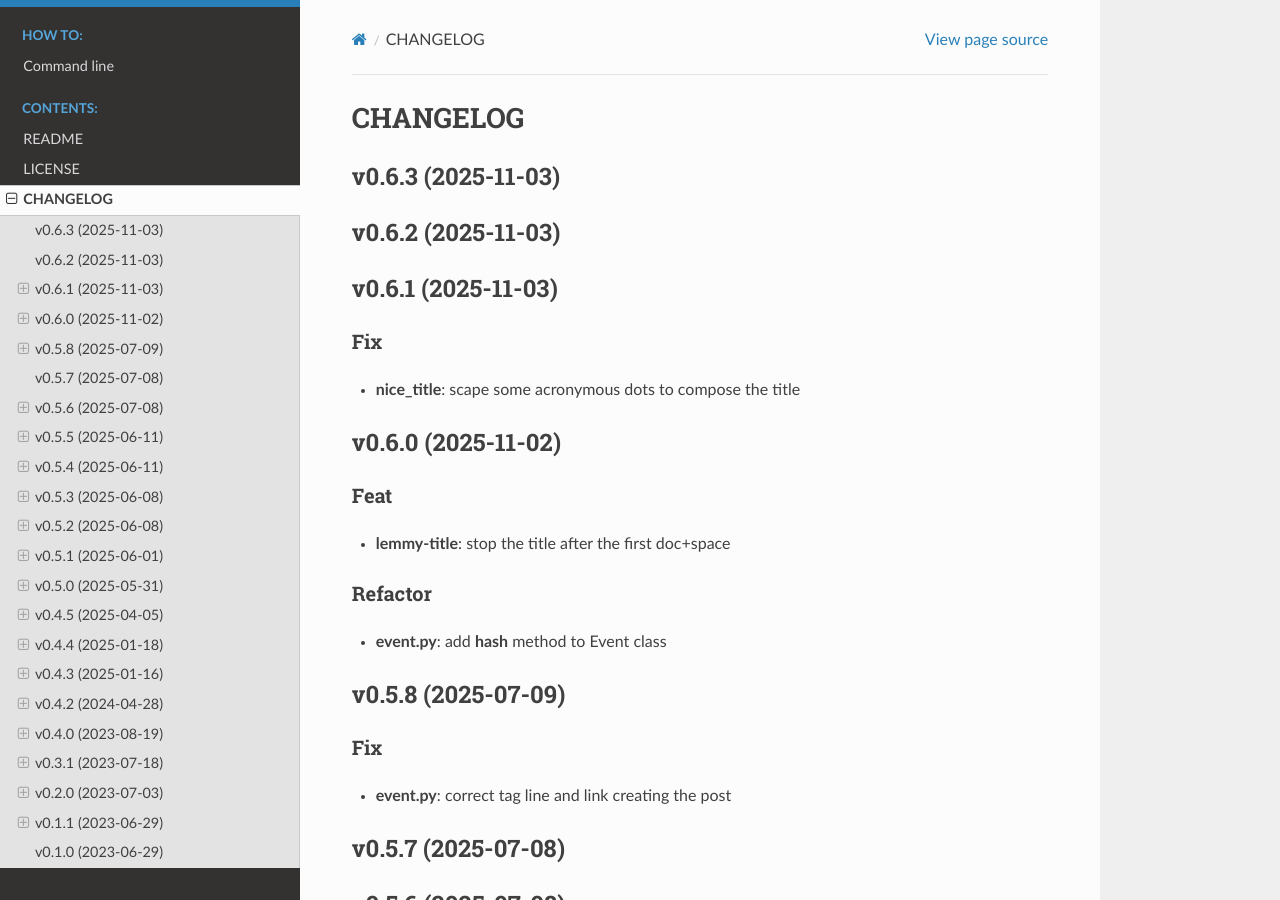
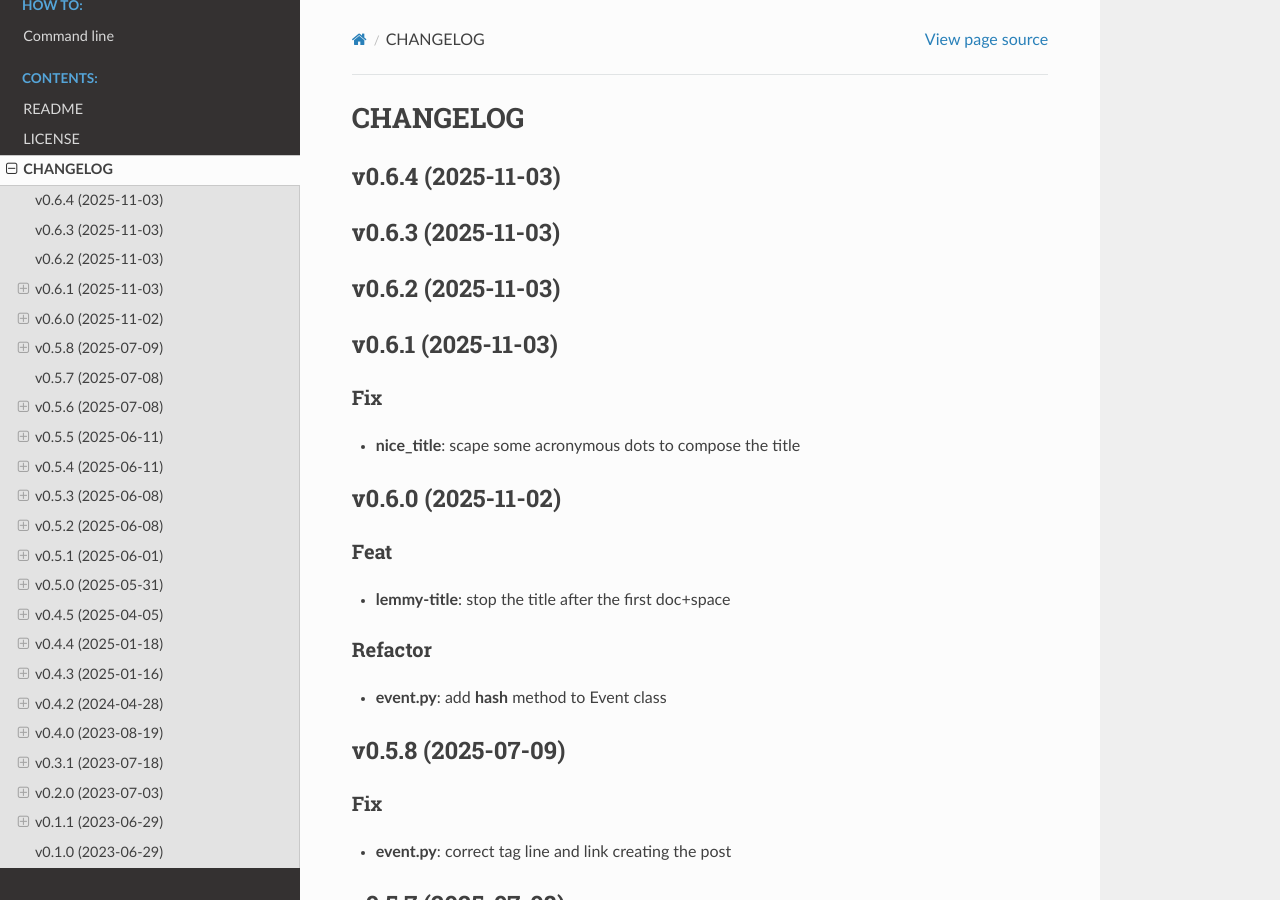
Before and after one commit to carlesmu/apc-lemmy-bot, a Sphinx documentation site: the page built from docs/source/changelog.rst, in a window 1280 px wide and 900 px high. Built offline with Sphinx 7.4.7 and the Read the Docs theme 3.1.0, drawn with Linux system fonts in a browser that asks for light colours.

Commit message:
bump: version 0.6.3 → 0.6.4

```diff
--- a/CHANGELOG.md
+++ b/CHANGELOG.md
@@ -1,3 +1,5 @@
+## v0.6.4 (2025-11-03)
+
 ## v0.6.3 (2025-11-03)
 
 ## v0.6.2 (2025-11-03)
--- a/apc_lemmy_bot/__init__.py
+++ b/apc_lemmy_bot/__init__.py
@@ -17,7 +17,7 @@
 from dataclasses import dataclass
 
 __app__: str = "apc_lemmy_bot"
-__version__: str = "0.6.3"
+__version__: str = "0.6.4"
 
 LEMMY_MAX_TITLE_LENGTH: int = 199
 
--- a/docs/source/conf.py
+++ b/docs/source/conf.py
@@ -26,7 +26,7 @@
 project = "apc-lemmy-bot"
 project_copyright = "2023-2025, Carles Muñoz Gorriz"
 author = "Carles Muñoz Gorriz"
-release = "0.6.3"
+release = "0.6.4"
 
 # ----------------------------------------------------------------------------
 # -- General configuration ---------------------------------------------------
--- a/pyproject.toml
+++ b/pyproject.toml
@@ -1,7 +1,7 @@
 [project]
 # Used by cx_Freeze
 name = "apc-lemmy-bot"
-version = "0.6.3"
+version = "0.6.4"
 description = "Post supabase events to a Lemmy instance or show them."
 maintainers = [
     {name="Carles Muñoz Gorriz", email="carlesmu@internautas.org"}
```
